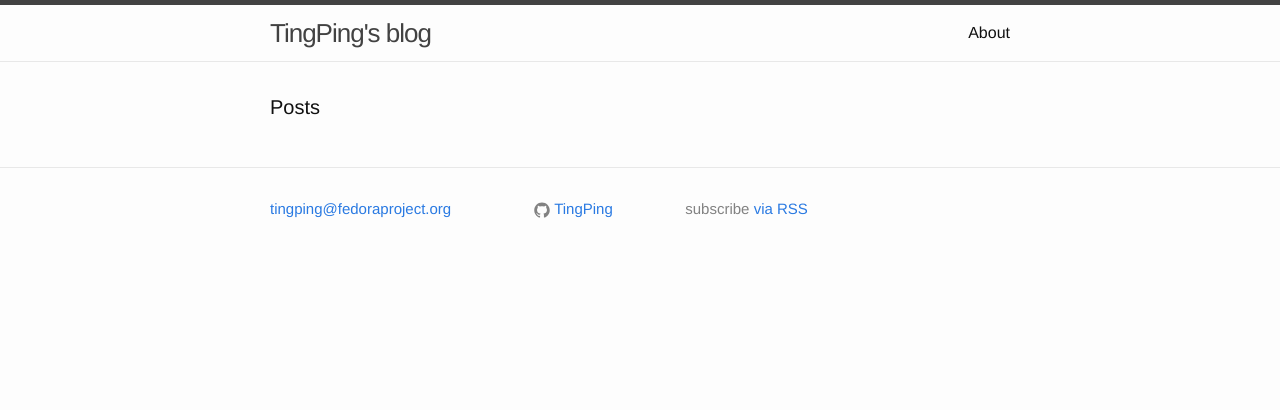
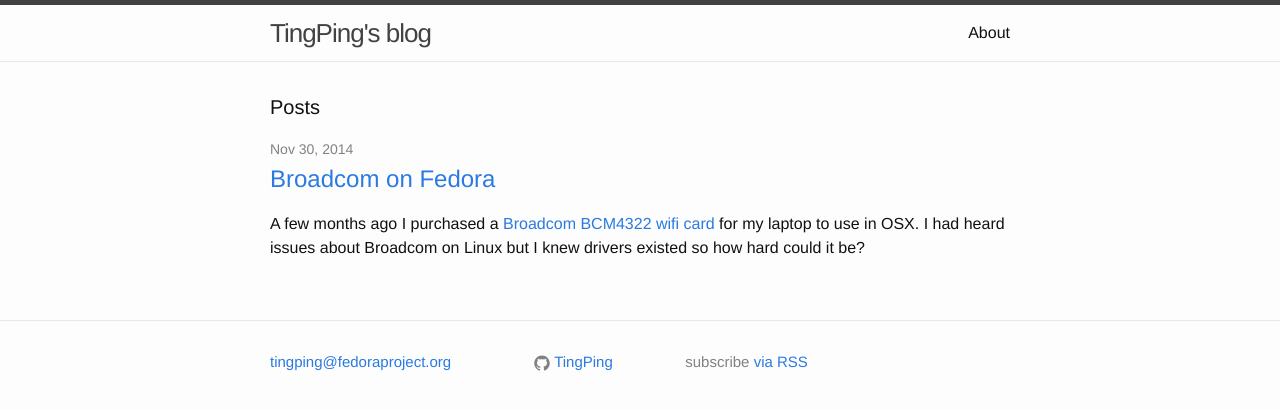
Before and after one commit to TingPing/tingping.github.io, a Jekyll site: the page built from index.html, in a window 1280 px wide. Shown: the top 410 px of the page. Built offline with Jekyll 4.4.1, drawn with Linux system fonts in a browser that asks for light colours; some of the changed lines change nothing that is shown.

Commit message:
First Post

```diff
--- /dev/null
+++ b/_posts/2014-11-30-Broadcom-on-Fedora.md
@@ -0,0 +1,25 @@
+---
+layout: post
+title: Broadcom on Fedora
+date: 2014-11-30 18:00:00
+categories: howto linux
+tags: fedora
+---
+A few months ago I purchased a [Broadcom BCM4322 wifi card](http://www.amazon.com/gp/product/B00AEEL1BY/ref=oh_aui_detailpage_o00_s00?ie=UTF8&psc=1)
+for my laptop to use in OSX. I had heard issues about Broadcom on Linux but I knew drivers existed
+so how hard could it be?
+
+<!--more-->
+
+Upon booting Fedora 21 with the new card it did not work as expected. So I immediately searched through
+RPMFusion for a broadcom driver, found [broadcom-wl](http://download1.rpmfusion.org/nonfree/fedora/releases/21/Everything/x86_64/os/repoview/broadcom-wl.html), installed it, and everything worked. Mission success right? Sadly not.
+
+Over the next month or so the experience of this driver was absolutely terrible. It would disconnect, have poor performance, take forever to connect, be slow waking from sleep, etc. So I finally decided to find out why
+this was.
+
+It turns out there are two drivers for the card I have; The open source one, b43, and the proprietary one, broadcom-wl. The proprietary one is the one everybody refers to as terrible and should only be used as a last
+resort but I assume many mistakingly use that first. You can check if your chip is supported by b43 here: [http://linuxwireless.sipsolutions.net/en/users/Drivers/b43/](http://linuxwireless.sipsolutions.net/en/users/Drivers/b43/).
+
+So why didn't b43 load automatically? It requires installing the firmware for your card. For some reason this
+is not packaged in RPMFusion, maybe I will solve that someday, so it had to be built manually. Lucky for
+anybody reading this I have done the hard work for you. You can install the [b43-firmware](https://dl.tingping.se/fedora/repoview/b43-firmware.html) package from my repo.
--- a/index.html
+++ b/index.html
@@ -14,6 +14,7 @@
         <h2>
           <a class="post-link" href="{{ post.url | prepend: site.baseurl }}">{{ post.title }}</a>
         </h2>
+        <p>{{ post.excerpt }}</p>
       </li>
     {% endfor %}
   </ul>
```
